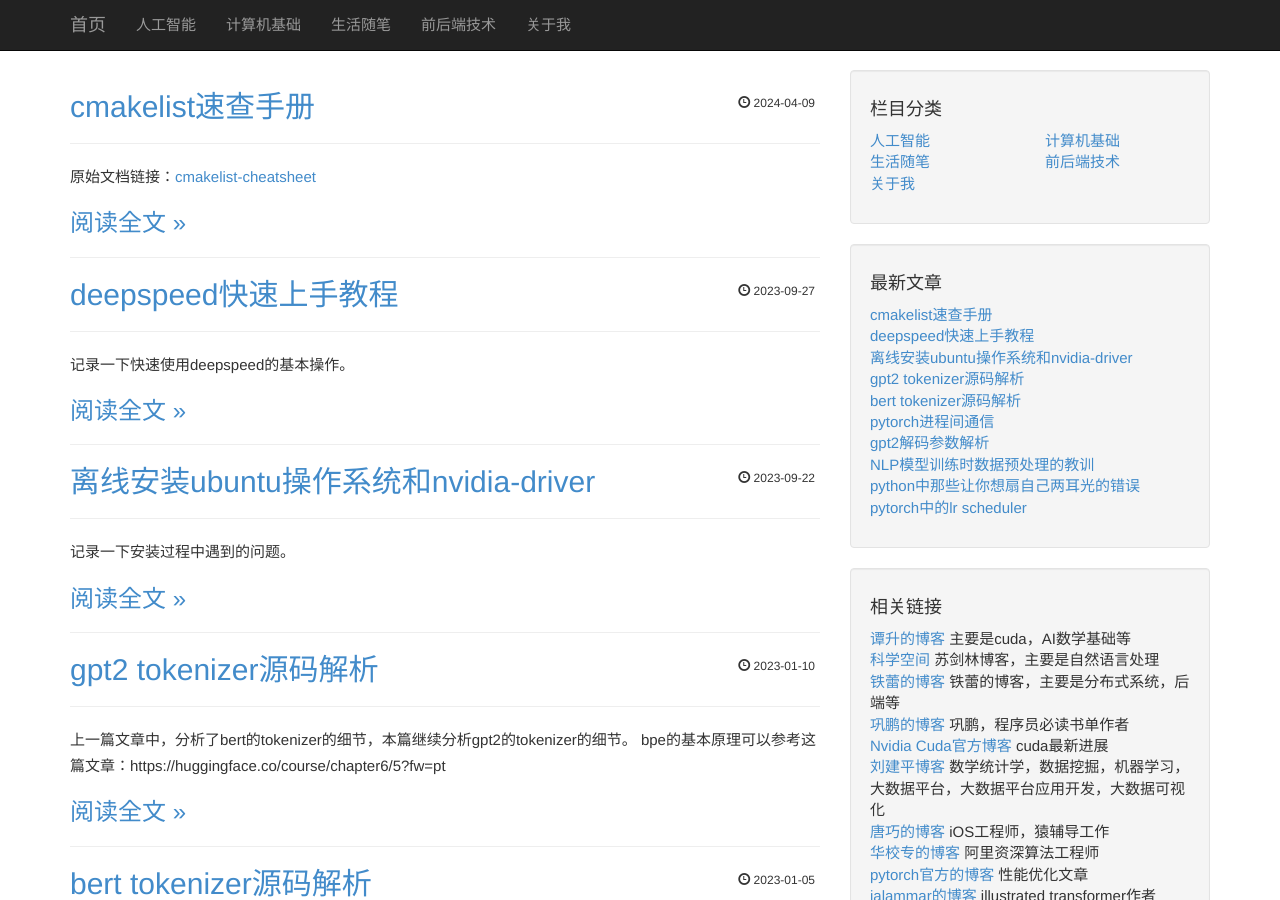
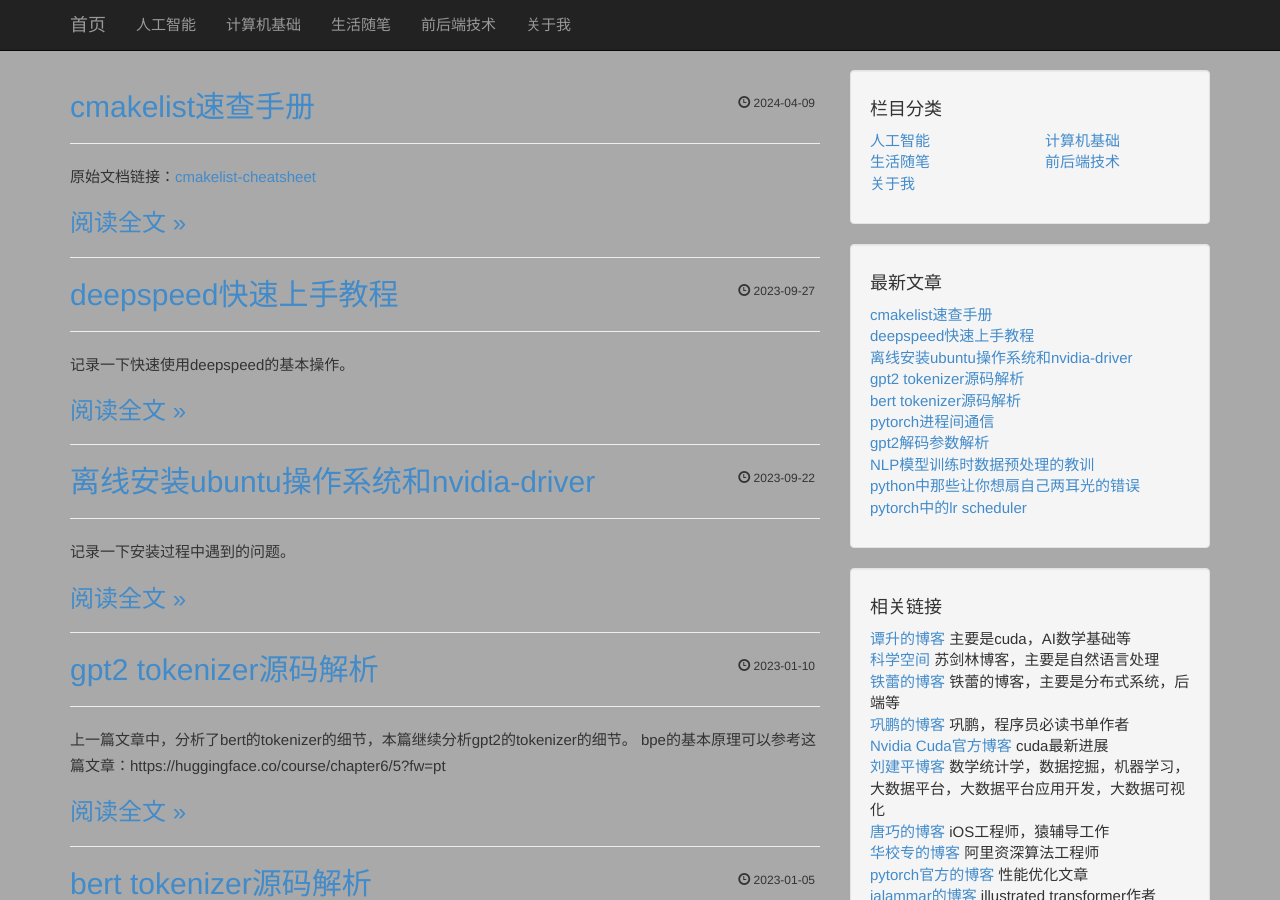
Before and after one commit to liwenju0/liwenju0.github.io, a Jekyll site: the page built from index.html, in a window 1280 px wide and 900 px high. Built offline with Jekyll 4.4.1, drawn with Linux system fonts in a browser that asks for light colours; the list of posts is cut into pages by our own code.

Commit message:
设置整体背景色

```diff
--- a/_layouts/index.html
+++ b/_layouts/index.html
@@ -28,7 +28,7 @@
     <script src="/js/bootstrap.min.js"></script>
   </head>
 
-  <body>
+  <body style="background-color:darkgray">
     <!-- Navigation -->
     <nav class="navbar navbar-inverse navbar-fixed-top" role="navigation">
       <div class="container">
```
